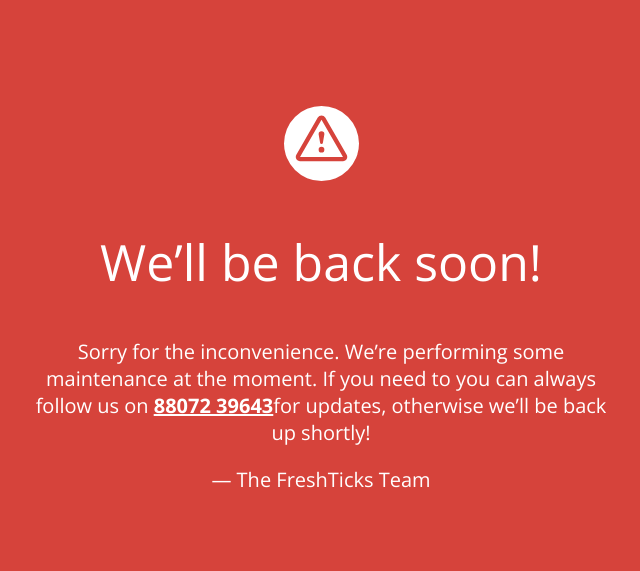
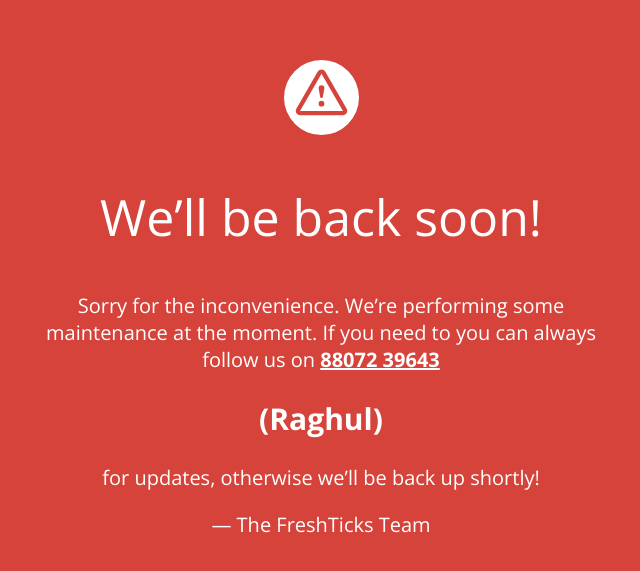
Before and after one commit to GKrizz/FreshTicks_landing_page, a plain HTML site: page index.html in a window 1280 px wide. Shown: the part 101-672 px from the top of the page, without its empty margins (319-959 px from the left). Drawn offline with nearby package versions, Linux system fonts and the light colour scheme.

Commit message:
Update index.html

```diff
--- a/index.html
+++ b/index.html
@@ -118,7 +118,7 @@
     <svg xmlns="http://www.w3.org/2000/svg" viewBox="0 0 202.24 202.24"><defs><style>.cls-1{fill:#fff;}</style></defs><title>Asset 3</title><g id="Layer_2" data-name="Layer 2"><g id="Capa_1" data-name="Capa 1"><path class="cls-1" d="M101.12,0A101.12,101.12,0,1,0,202.24,101.12,101.12,101.12,0,0,0,101.12,0ZM159,148.76H43.28a11.57,11.57,0,0,1-10-17.34L91.09,31.16a11.57,11.57,0,0,1,20.06,0L169,131.43a11.57,11.57,0,0,1-10,17.34Z"/><path class="cls-1" d="M101.12,36.93h0L43.27,137.21H159L101.13,36.94Zm0,88.7a7.71,7.71,0,1,1,7.71-7.71A7.71,7.71,0,0,1,101.12,125.63Zm7.71-50.13a7.56,7.56,0,0,1-.11,1.3l-3.8,22.49a3.86,3.86,0,0,1-7.61,0l-3.8-22.49a8,8,0,0,1-.11-1.3,7.71,7.71,0,1,1,15.43,0Z"/></g></g></svg>
     <h1>We&rsquo;ll be back soon!</h1>
     <div>
-        <p>Sorry for the inconvenience. We&rsquo;re performing some maintenance at the moment. If you need to you can always follow us on <a href="tel:88072 39643">88072 39643</a>for updates, otherwise we&rsquo;ll be back up shortly!</p>
+        <p>Sorry for the inconvenience. We&rsquo;re performing some maintenance at the moment. If you need to you can always follow us on <a href="tel:88072 39643">88072 39643</a><h2> (Raghul) </h2>for updates, otherwise we&rsquo;ll be back up shortly!</p>
         <p>&mdash; The FreshTicks Team</p>
     </div>
 </article>
```
